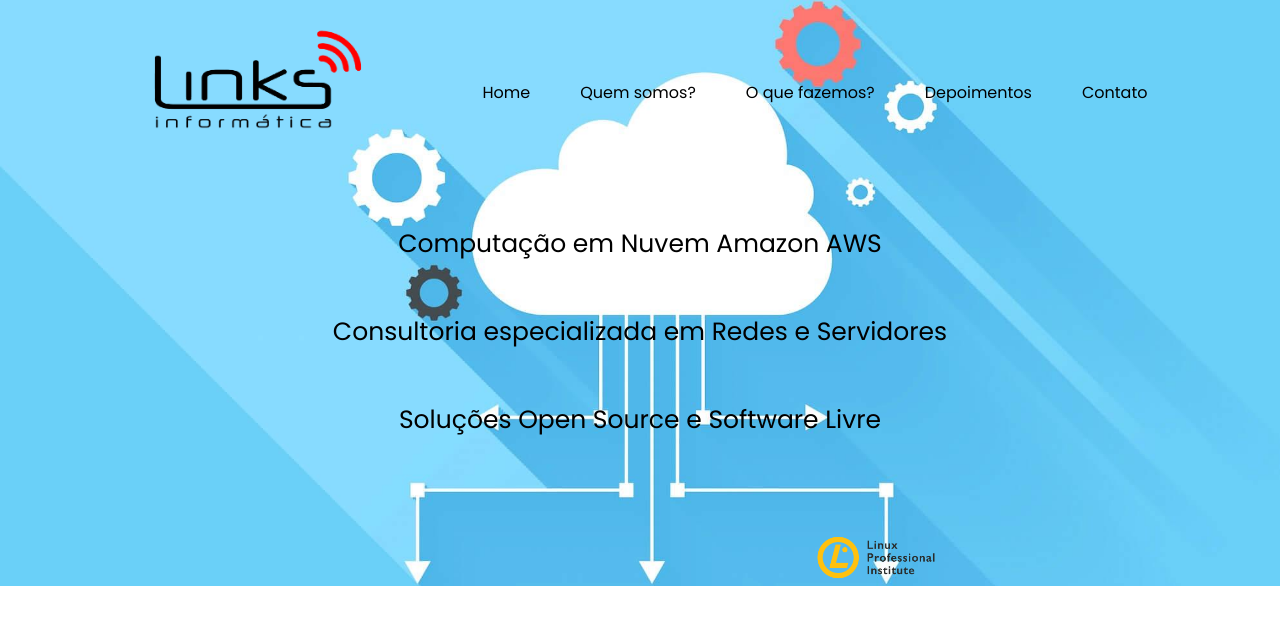
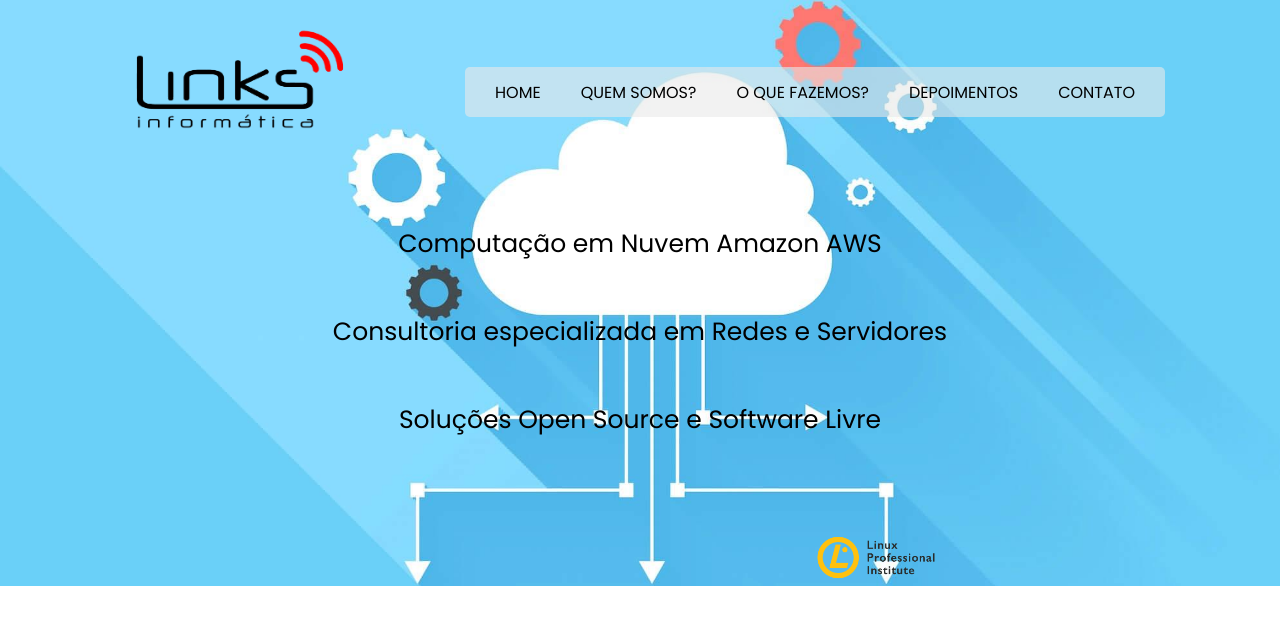
Before and after one commit to deivideguilherme/landing-page-links, a React (Vite) app: page / in a window 1280 px wide. Shown: the top 624 px of the page. Built offline with nearby package versions, Linux system fonts and the light colour scheme.

Commit message:
Ajustes e testes no menu

```diff
--- a/src/pages/styles.js
+++ b/src/pages/styles.js
@@ -14,23 +14,30 @@
 `;
 
 export const ContainerMenu = styled.nav`
+  background-color: rgba(234, 234, 234, 0.6);
+  border-radius: 5px;
+  width: 700px;
+  height: 50px;
+
   display: flex;
+  align-items: center;
   justify-content: center;
-  gap: 50px;
+  gap: 40px;
 
   a {
     text-decoration: none;
     color: inherit;
     position: relative;
+    text-transform: uppercase;
   }
 
   a::after {
     content: " ";
     width: 0%;
-    height: 20px;
-    background-color: rgba(255, 4, 4, 0.3);
+    height: 2px;
+    background-color: #ff0101;
     position: absolute;
-    bottom: 2px;
+    bottom: -13px;
     left: 0;
     transition: 0.5s ease-in-out;
   }
```
Also changed, not shown: src/assets/notebook.jpg (added).
